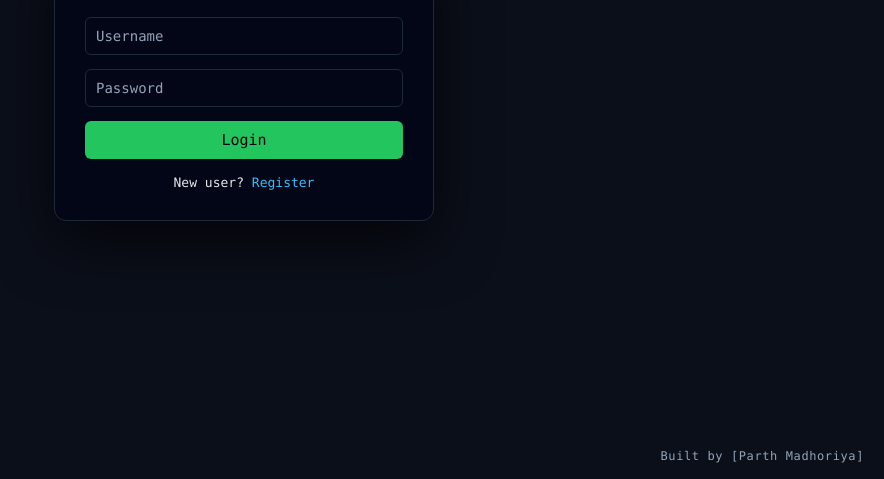
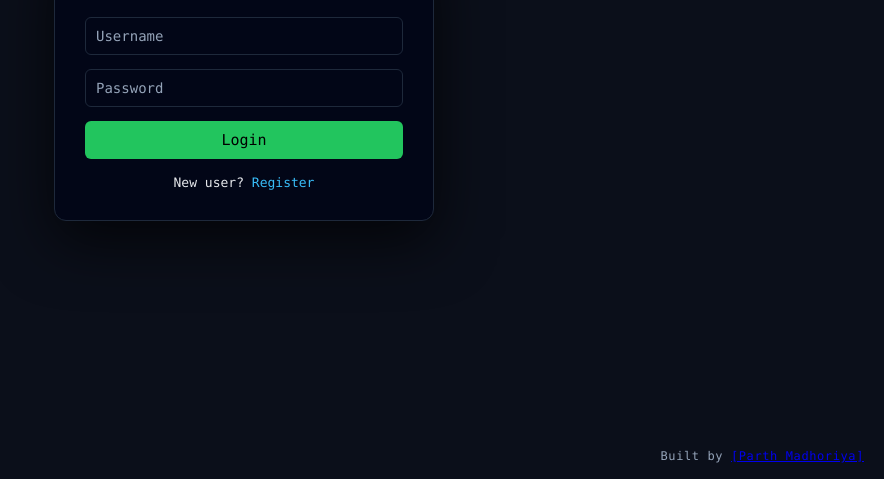
Before and after one commit to parthm21/cloudpad-backend, a website: page public/login.html in a window 1280 px wide. Shown: the part 321-800 px from the top of the page, without its empty margins (396-1280 px from the left). Drawn offline with Linux system fonts and the light colour scheme.

Commit message:
Final update: CloudPad title and UI fixes

```diff
--- a/public/login.html
+++ b/public/login.html
@@ -20,7 +20,11 @@
 </div>
 
   <div class="corner-name">
-Built by <span>[Parth Madhoriya]</span>
+Built by
+<a href="https://parthportfolio.onrender.com" target="_blank">
+  <span>[Parth Madhoriya]</span>
+</a>
+
 </div>
 
     <div class="auth-box">
```
Also changed, not shown: public/notepad.html (+1 -1 lines), public/register.html (+4 -2 lines).
